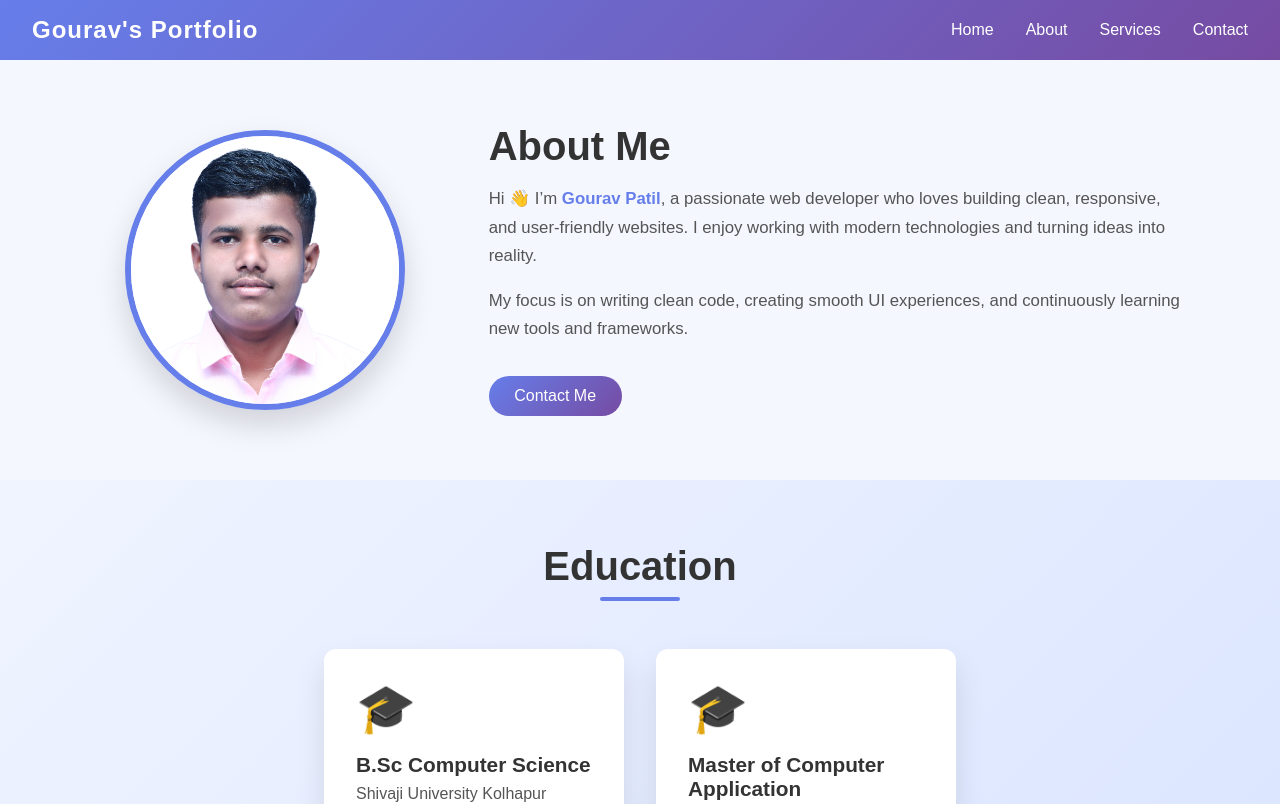
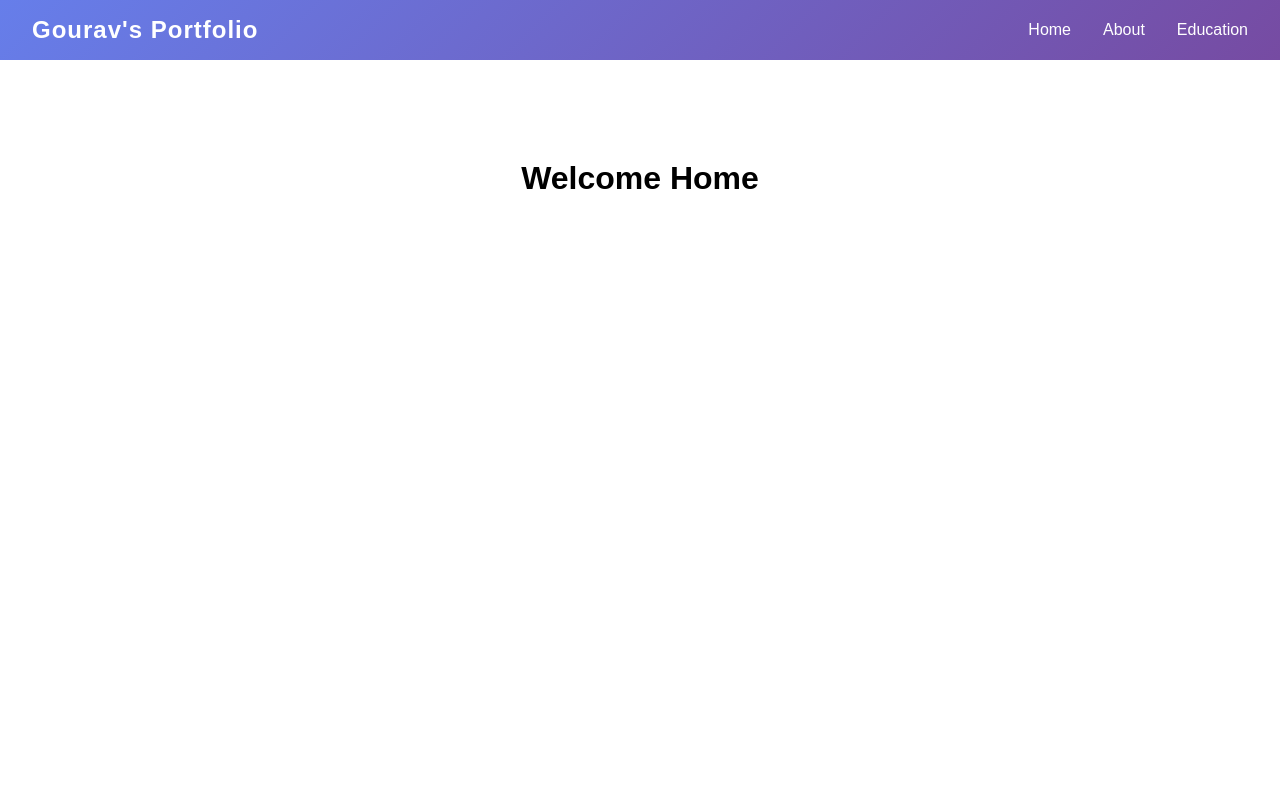
Before and after one commit to Gourav-patil-git/DevOps-Gourav, a React (Vite) app: page / in a window 1280 px wide. Shown: the top 804 px of the page. Built offline with nearby package versions, Linux system fonts and the light colour scheme.

Commit message:
navigation changes for production

```diff
--- a/package.json
+++ b/package.json
@@ -14,7 +14,8 @@
   },
   "dependencies": {
     "react": "^19.2.0",
-    "react-dom": "^19.2.0"
+    "react-dom": "^19.2.0",
+    "react-router-dom": "^7.13.0"
   },
   "devDependencies": {
     "@eslint/js": "^9.39.1",
--- a/src/App.jsx
+++ b/src/App.jsx
@@ -1,17 +1,21 @@
-import React from 'react'
+import { BrowserRouter as Router, Routes, Route } from "react-router-dom";
+import Navbar from "./Navbar";
+import About from "./About";
+import Education from "./Education";
 
-import Navbar from './Navbar';
-import About from './About';
-import Education from './Education';
-
-function App() {
-  return (
-    <>
-       <Navbar />
-       <About />
-       <Education />
-    </>
-  )
+function Home() {
+  return <h1 style={{ padding: "100px", textAlign: "center" }}>Welcome Home</h1>;
 }
 
-export default App
+export default function App() {
+  return (
+    <Router>
+      <Navbar />
+      <Routes>
+        <Route path="/" element={<Home />} />
+        <Route path="/about" element={<About />} />
+        <Route path="/education" element={<Education />} />
+      </Routes>
+    </Router>
+  );
+}
--- a/src/Navbar.jsx
+++ b/src/Navbar.jsx
@@ -1,5 +1,5 @@
-import React from "react";
-import { useState } from "react";
+import React, { useState } from "react";
+import { Link } from "react-router-dom";
 import "./Navbar.css";
 
 export default function Navbar() {
@@ -10,10 +10,9 @@ export default function Navbar() {
       <div className="logo">Gourav's Portfolio</div>
 
       <div className={`nav-links ${open ? "open" : ""}`}>
-        <a href="/">Home</a>
-        <a href="/About.jsx">About</a>
-        <a href="#">Services</a>
-        <a href="/Education.jsx">Contact</a>
+        <Link to="/" onClick={() => setOpen(false)}>Home</Link>
+        <Link to="/about" onClick={() => setOpen(false)}>About</Link>
+        <Link to="/education" onClick={() => setOpen(false)}>Education</Link>
       </div>
 
       <div
```
Also changed, not shown: 1 other file (tests, documents, lock files or other folders).
